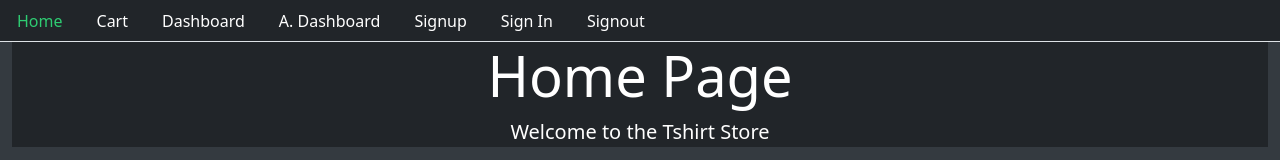
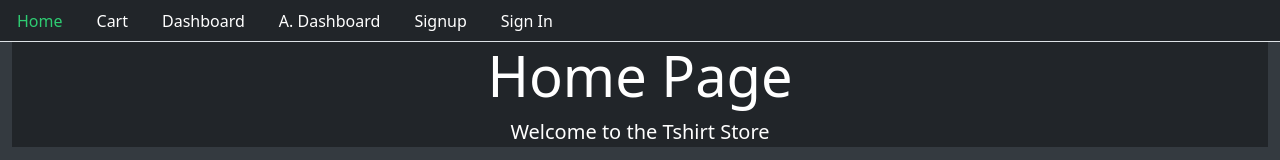
Before and after one commit to JainendraDwivedi/UniThreads, a React (Create React App) app in the folder projfrontend/: page / in a window 1280 px wide. Shown: the top 160 px of the page. Built offline with nearby package versions, Linux system fonts and the light colour scheme.

Commit message:
conditional rendering for signin/signup and signout

```diff
--- a/projfrontend/src/core/Menu.js
+++ b/projfrontend/src/core/Menu.js
@@ -1,9 +1,9 @@
 // Navigation Bar
 
-import React from "react";
+import React, {Fragment}from "react";
 // npm install react-router-dom@5.2.0 we need to use 5.2.0 dom to use withRouter
 import { Link, withRouter } from "react-router-dom";
-
+import { signout, isAutheticated } from "../auth/helper";
 
 // To provide styling to current page in Nav Bar
 const currentTab = (history, path) => {
@@ -24,6 +24,7 @@
           Home
         </Link>
       </li>
+
       <li className="nav-item">
         <Link
           style={currentTab(history, "/cart")}
@@ -33,6 +34,7 @@
           Cart
         </Link>
       </li>
+
       <li className="nav-item">
         <Link
           style={currentTab(history, "/user/dashboard")}
@@ -42,6 +44,7 @@
           Dashboard
         </Link>
       </li>
+
       <li className="nav-item">
         <Link
           style={currentTab(history, "/admin/dashboard")}
@@ -51,6 +54,9 @@
           A. Dashboard
         </Link>
       </li>
+
+      {!isAutheticated() && (
+        <Fragment>
         <li className="nav-item">
           <Link
             style={currentTab(history, "/signup")}
@@ -69,15 +75,24 @@
             Sign In
           </Link>
         </li>
+        </Fragment>
+      )}
+
+      {isAutheticated() && (
         <li className="nav-item">
-        <Link
-          style={currentTab(history, "/signout")}
-          className="nav-link"
-          to="/signout"
+          <span
+            className="nav-link text-warning"
+            onClick={()=>{
+              signout(()=>{
+                history.push("/")
+              });
+            }}
           >
             Signout
-        </Link>
+          </span>
         </li>
+      )}
+
     </ul>
   </div>
 );
```
Lines whose indentation alone changed are shown as unchanged.
